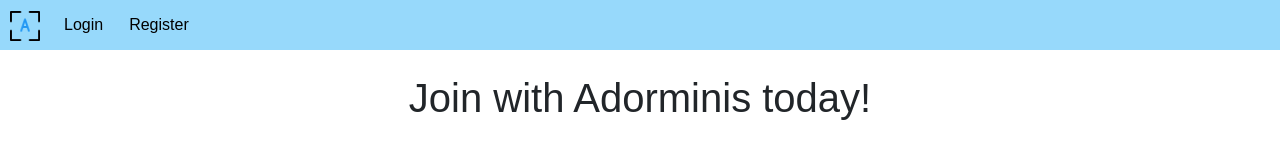
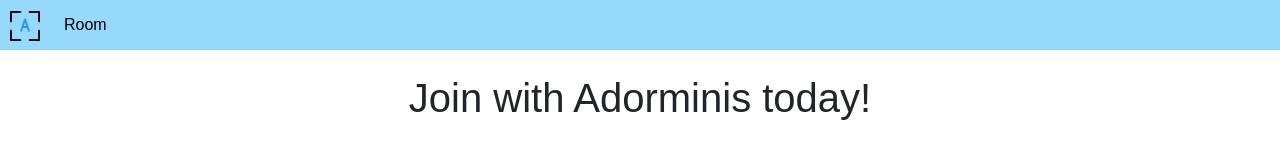
Before and after one commit to Donnayaplai/FRONTEND-ADORMINIS, a React (Create React App) app: page / in a window 1280 px wide. Shown: the top 144 px of the page. Built offline with nearby package versions, Linux system fonts and the light colour scheme; a web font is replaced by a local one.

Commit message:
[EDIT] Path and Navbar

```diff
--- a/src/App.js
+++ b/src/App.js
@@ -16,7 +16,7 @@
           <img src={Logo} alt="Adorminis" />
         </Link>
         <div className="navbar-nav ml-auto">
-          <li className="nav-item">
+          {/* <li className="nav-item">
             <Link to={"/login"} className="nav-link">
               Login
             </Link>
@@ -24,6 +24,11 @@
           <li className="nav-item">
             <Link to={"/register"} className="nav-link">
               Register
+            </Link>
+          </li> */}
+          <li className="nav-item">
+            <Link to={"/allroom/:dormID"} className="nav-link">
+              Room
             </Link>
           </li>
         </div>
```
